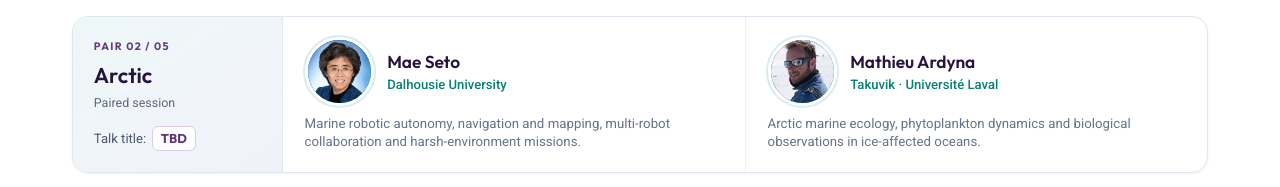
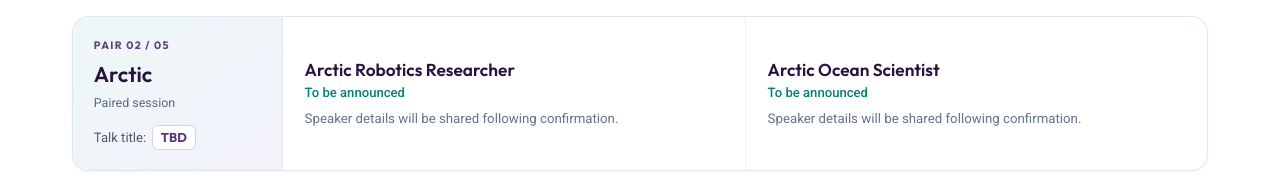
Before and after one commit to Michele1996/ocean2030, a plain HTML site: page index.html in a window 1280 px wide. Shown: the part 1859-2046 px from the top of the page. Drawn offline with Linux system fonts and the light colour scheme.

Commit message:
preview_no_speakers

```diff
--- a/index.html
+++ b/index.html
@@ -54,18 +54,16 @@
 <p class="pair-talk">Talk title: <strong>TBD</strong></p>
 </div>
 <div class="pair-people"><div class="pair-person"><div class="speaker-header">
-<div aria-label="Portrait of Mae Seto" class="speaker-avatar candidate-icon speaker-photo" data-photo="assets/people/mae-seto.jpg" data-photo-remote="https://cdn.dal.ca/faculty/engineering/mechanical/faculty-staff/our-faculty/professors/mae-seto/_jcr_content/contentPar/profile/bgBanner.adaptive.214.high.jpg/1709057140719.jpg" data-photo-source="https://www.dal.ca/faculty/engineering/mechanical/faculty-staff/our-faculty/professors/mae-seto.html"><span aria-hidden="true" class="speaker-initials">MS</span></div>
 <div class="speaker-meta">
-<h3>Mae Seto</h3>
-<p class="speaker-affiliation">Dalhousie University</p>
+<h3>Arctic Robotics Researcher</h3>
+<p class="speaker-affiliation">To be announced</p>
 </div>
-</div><p class="speaker-bio">Marine robotic autonomy, navigation and mapping, multi-robot collaboration and harsh-environment missions.</p></div><div class="pair-person"><div class="speaker-header">
-<div aria-label="Portrait of Mathieu Ardyna" class="speaker-avatar candidate-icon speaker-photo" data-photo="assets/people/mathieu-ardyna.jpg" data-photo-remote="https://refuge-arctic.ulaval.ca/images/PI/mathieu_ardyna.jpg" data-photo-source="https://refuge-arctic.ulaval.ca/team.html"><span aria-hidden="true" class="speaker-initials">MA</span></div>
+</div><p class="speaker-bio">Speaker details will be shared following confirmation.</p></div><div class="pair-person"><div class="speaker-header">
 <div class="speaker-meta">
-<h3>Mathieu Ardyna</h3>
-<p class="speaker-affiliation">Takuvik · Université Laval</p>
+<h3>Arctic Ocean Scientist</h3>
+<p class="speaker-affiliation">To be announced</p>
 </div>
-</div><p class="speaker-bio">Arctic marine ecology, phytoplankton dynamics and biological observations in ice-affected oceans.</p></div></div>
+</div><p class="speaker-bio">Speaker details will be shared following confirmation.</p></div></div>
 </article><article aria-label="Atlantic paired session" class="speaker-pair">
 <div class="pair-heading">
 <span class="pair-index">PAIR 03 / 05</span>
```
Also changed, not shown: assets/people/mae-seto.jpg (deleted), assets/people/mathieu-ardyna.jpg (deleted).
